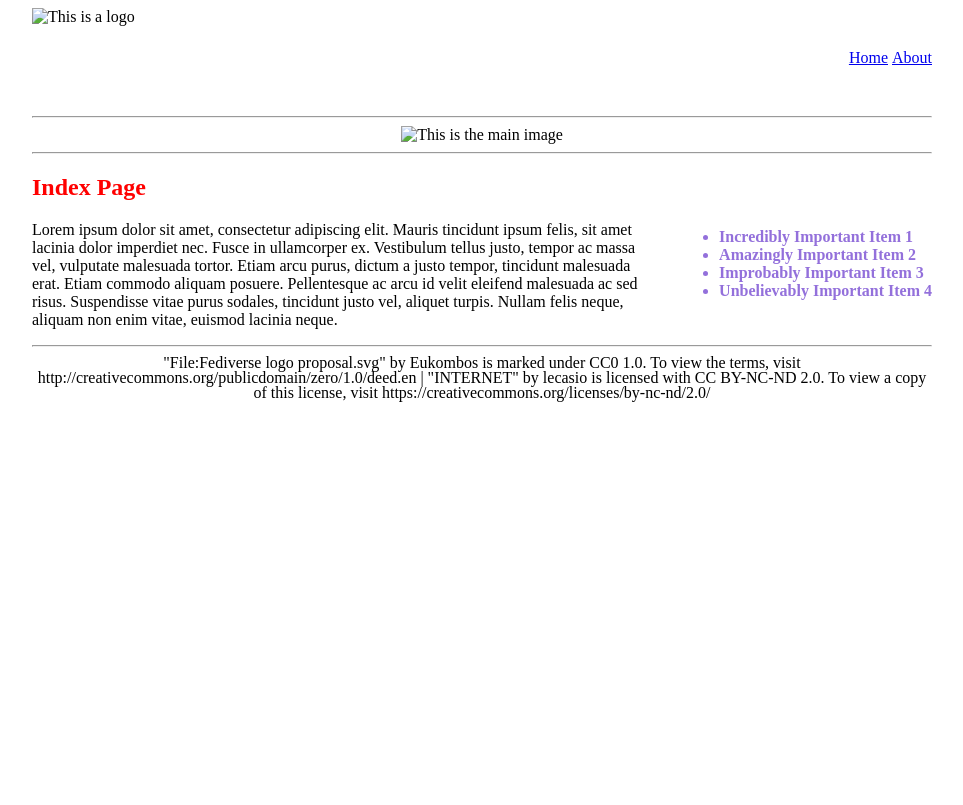
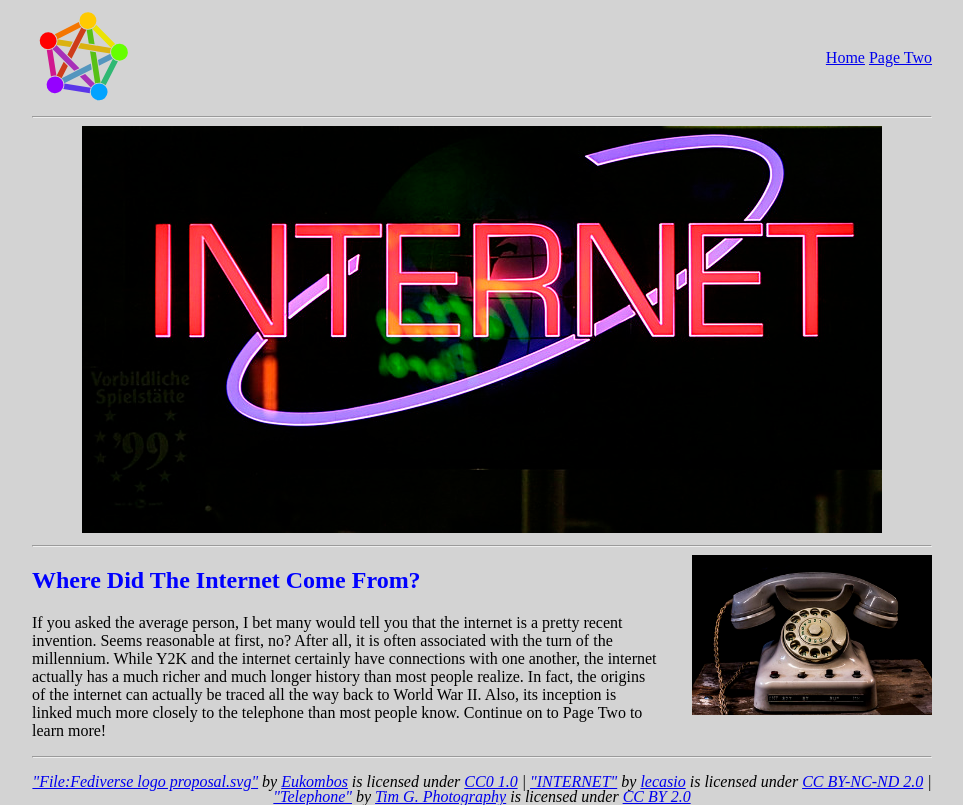
Before and after one commit to kc625/is601-project1, a plain HTML site: page public_html/index.html in a window 1280 px wide. Shown: the whole page, without its empty margins (158-1121 px from the left). Drawn offline with Linux system fonts and the light colour scheme.

Commit message:
Added images to image folder for use on index page. Edited index page to contain actual information and images. Edited footer on index page to include copyright info for images used on that page.

```diff
--- a/public_html/css/style.css
+++ b/public_html/css/style.css
@@ -1,4 +1,12 @@
 h1 {
-    color: red;
+    color: blue;
     font-weight: bold;
 }
+
+body {
+    background-color: lightgray;
+}
+
+footer {
+    font-style: italic;
+}
--- a/public_html/index.html
+++ b/public_html/index.html
@@ -2,7 +2,7 @@
 <html lang="en">
 <head>
     <meta charset="UTF-8">
-    <title>Index</title>
+    <title>History of the Internet</title>
     <meta name="description" content="This is an example of a meta description.
     This will often show up in search results.">
 
@@ -45,11 +45,8 @@
         #mainImage {
             text-align: center;
         }
-        #list {
+        #sideImage {
             float: right;
-            color: mediumpurple;
-            padding-top: 50px;
-            font-weight: bold;
         }
         .clearFix {
             clear: both;
@@ -63,34 +60,31 @@
 <body>
 <div id="wrapper">
     <div id="logo" class="floatLeft">
-        <img src="images/fediverse_logo_proposal.svg" alt="This is a logo"/>
+        <img src="images/fediverse_logo_proposal.svg" alt="An Interconnected World!"/>
     </div>
     <menu id="primaryLinks">
         <li><a href="index.html">Home</a></li>
-        <li><a href="page_two.html">About</a></li>
+        <li><a href="page_two.html">Page Two</a></li>
     </menu>
     <hr>
     <div id="mainImage">
-        <img src="images/internet.jpg" alt="This is the main image"/>
+        <img src="images/internet.jpg" alt="Welcome to the Internet!"/>
     </div>
     <hr>
-    <div id="list">
-        <ul>
-            <li>Incredibly Important Item 1</li>
-            <li>Amazingly Important Item 2</li>
-            <li>Improbably Important Item 3</li>
-            <li>Unbelievably Important Item 4</li>
-        </ul>
+    <div id="sideImage">
+        <img height="160" width="240" src="images/telephone.jpg" alt="Rotary Phone!"/>
     </div>
     <article id="primaryContent">
-        <h1>Index Page</h1>
+        <h1>Where Did The Internet Come From?</h1>
         <p>
-            Lorem ipsum dolor sit amet, consectetur adipiscing elit. Mauris tincidunt ipsum felis, sit amet lacinia dolor imperdiet nec. Fusce in ullamcorper ex. Vestibulum tellus justo, tempor ac massa vel, vulputate malesuada tortor. Etiam arcu purus, dictum a justo tempor, tincidunt malesuada erat. Etiam commodo aliquam posuere. Pellentesque ac arcu id velit eleifend malesuada ac sed risus. Suspendisse vitae purus sodales, tincidunt justo vel, aliquet turpis. Nullam felis neque, aliquam non enim vitae, euismod lacinia neque.
+            If you asked the average person, I bet many would tell you that the internet is a pretty recent invention.  Seems reasonable at first, no?  After all, it is often associated with the turn of the millennium.  While Y2K and the internet certainly have connections with one another, the internet actually has a much richer and much longer history than most people realize.  In fact, the origins of the internet can actually be traced all the way back to World War II.  Also, its inception is linked much more closely to the telephone than most people know.  Continue on to Page Two to learn more!
         </p>
     </article>
     <hr>
     <footer id="footer" class="clearFix">
-        "File:Fediverse logo proposal.svg" by Eukombos is marked under CC0 1.0. To view the terms, visit http://creativecommons.org/publicdomain/zero/1.0/deed.en | "INTERNET" by lecasio is licensed with CC BY-NC-ND 2.0. To view a copy of this license, visit https://creativecommons.org/licenses/by-nc-nd/2.0/
+        <p>
+            <a href="https://commons.wikimedia.org/w/index.php?curid=70845534">"File:Fediverse logo proposal.svg"</a><span> by <a href="https://commons.wikimedia.org/wiki/User:Eukombos">Eukombos</a></span> is licensed under <a href="http://creativecommons.org/publicdomain/zero/1.0/deed.en?ref=ccsearch&atype=html">CC0 1.0</a> | <a href="https://www.flickr.com/photos/35319827@N00/508019517">"INTERNET"</a><span> by <a href="https://www.flickr.com/photos/35319827@N00">lecasio</a></span> is licensed under <a href="https://creativecommons.org/licenses/by-nc-nd/2.0/?ref=ccsearch&atype=html">CC BY-NC-ND 2.0</a> | <a href="https://www.flickr.com/photos/93095839@N08/8645969039">"Telephone"</a><span> by <a href="https://www.flickr.com/photos/93095839@N08">Tim G. Photography</a></span> is licensed under <a href="https://creativecommons.org/licenses/by/2.0/?ref=ccsearch&atype=html">CC BY 2.0</a>
+        </p>
     </footer>
 </div>
 </body>
```
Also changed, not shown: public_html/images/fediverse_logo_proposal.svg (added), public_html/images/internet.jpg (added), public_html/images/telephone.jpg (added).
